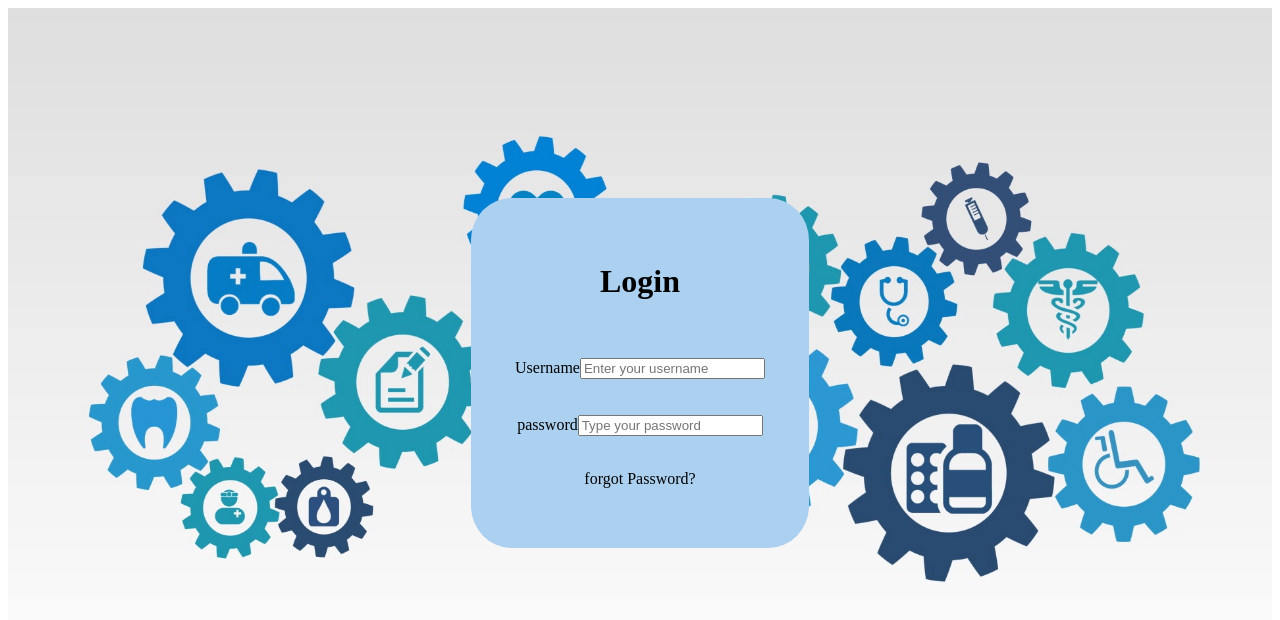
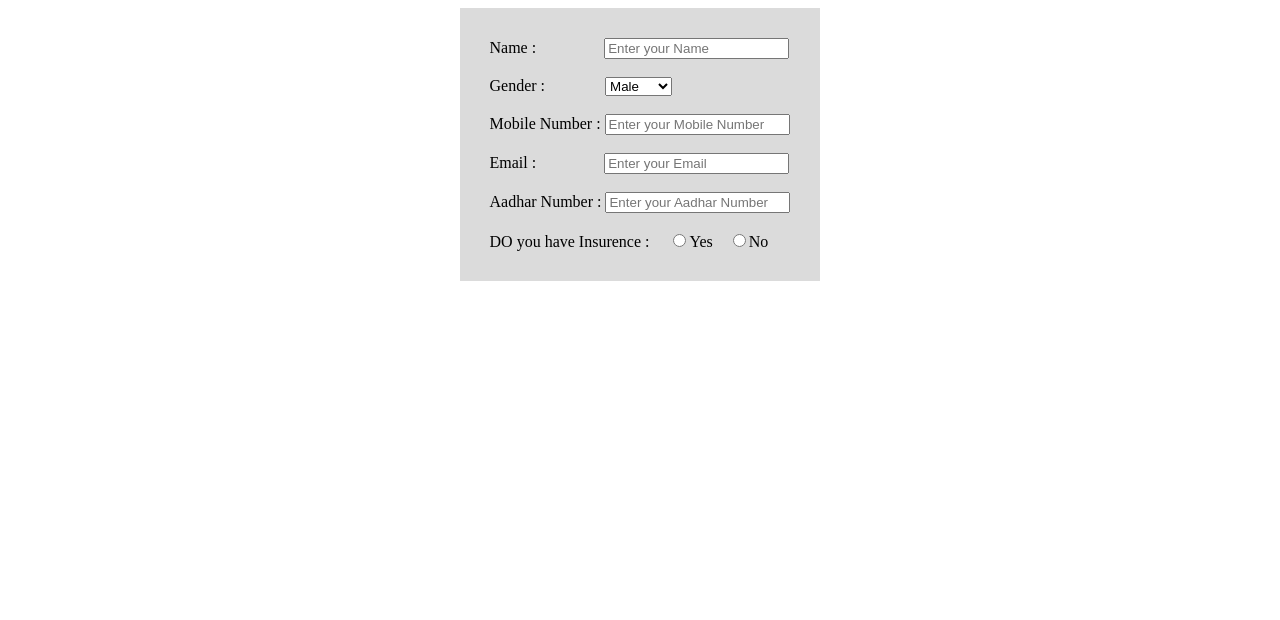
Before and after one commit to coder-Sabarish/hospital-management, a React (Create React App) app in the folder client/: page / in a window 1280 px wide. Shown: the top 620 px of the page. Built offline with nearby package versions, Linux system fonts and the light colour scheme.

Commit message:
small changes

```diff
--- a/client/package.json
+++ b/client/package.json
@@ -11,6 +11,7 @@
     "react": "^18.2.0",
     "react-dom": "^18.2.0",
     "react-redux": "^8.0.5",
+    "react-router-dom": "^6.8.1",
     "react-scripts": "5.0.1",
     "web-vitals": "^2.1.4"
   },
--- a/client/src/App.js
+++ b/client/src/App.js
@@ -1,9 +1,17 @@
-import React from "react";
-import Login from "./Pages/Login/Login";
+
+import {BrowserRouter, Navigate, Routes, Route} from 'react-router-dom';
+import Signup from './Pages/Login/Signup';
+
 function App() {
   return (
     <div className="App">
-      <Login />
+      <BrowserRouter>
+          <Routes>
+            <Route path="/" element={<Signup/>}/>
+            {/* <Route path="/home" element={isAuth ? <HomePage/> : <Navigate to="/" />}/>
+            <Route path="/profile/:userId" element={isAuth ? <ProfilePage/> : <Navigate to="/" />}/> */}
+          </Routes>
+      </BrowserRouter>
     </div>
   );
 }
--- /dev/null
+++ b/client/src/Pages/Login/Signup.css
@@ -0,0 +1,18 @@
+#radio {
+  display: inline;
+}
+
+#radio input {
+  margin-left: 20px;
+}
+
+form {
+  display: inline-block;
+  background-color: rgb(219, 219, 219);
+  padding: 30px;
+}
+
+.form {
+  display:flex;
+  justify-content: center;
+}
--- /dev/null
+++ b/client/src/Pages/Login/Signup.jsx
@@ -0,0 +1,33 @@
+import React from "react"
+import './Signup.css'
+
+
+const Signup = () => {
+    return(
+        <>
+        <div className="form">
+            <form>
+                <label>Name : &nbsp;&nbsp;&nbsp;&nbsp;&nbsp;&nbsp;&nbsp;&nbsp;&nbsp;&nbsp;&nbsp;&nbsp;&nbsp;&nbsp;&nbsp;</label> <input type={Text} placeholder="Enter your Name"></input> <br/><br/>
+                <label>Gender : &nbsp;&nbsp;&nbsp;&nbsp;&nbsp;&nbsp;&nbsp;&nbsp;&nbsp;&nbsp;&nbsp;&nbsp;&nbsp;&nbsp;</label>
+                <select>
+                    <option name="male"> Male</option>
+                    <option name="female">Female</option>
+                    <option name="female">Others</option>
+                </select> <br/><br/>
+                <label>Mobile Number : </label> <input type={Text} placeholder="Enter your Mobile Number"></input> <br/><br/>
+                <label>Email : &nbsp;&nbsp;&nbsp;&nbsp;&nbsp;&nbsp;&nbsp;&nbsp;&nbsp;&nbsp;&nbsp;&nbsp;&nbsp;&nbsp;&nbsp;</label> <input type={Text} placeholder="Enter your Email"></input> <br/><br/>
+                <label>Aadhar Number : </label> <input type={Text} placeholder="Enter your Aadhar Number"></input> <br/><br/>
+                <label>DO you have Insurence : </label>
+                <div id="radio">
+                    <input type="radio" value="Male" name="gender" />Yes
+                    <input type="radio" value="Female" name="gender" />No
+                </div>
+
+            </form>
+        </div>
+
+        </>
+    )
+}
+
+export default Signup;
```
Also changed, not shown: 1 other file (tests, documents, lock files or other folders).
